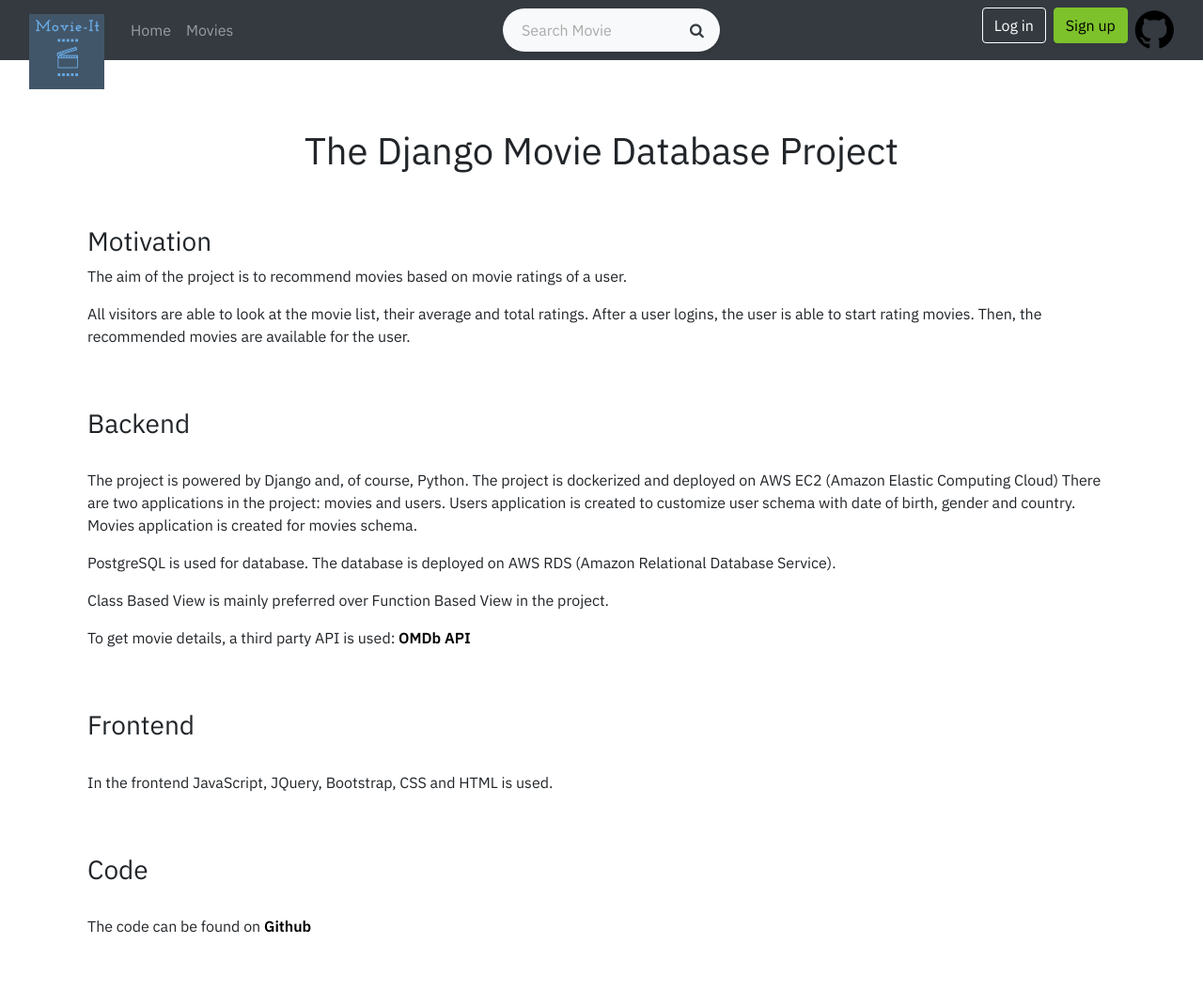
After one commit to gorkemarslan/Django-Movie-Database, a Django app: page /about/ in a window 1280 px wide. The commit adds this page. Shown: the whole page at 94% size. Run offline with Django 3.2, Linux system fonts and the light colour scheme; some libraries are stand-ins or nearby versions.

Commit message:
About page is created.

```diff
--- a/movies/urls.py
+++ b/movies/urls.py
@@ -1,6 +1,6 @@
 from django.urls import path
 from .views import HomePageView, MovieListView, MovieRecommendationView, MovieDetailView
-from .views import UserStarsListView, SearchResultsListView
+from .views import UserStarsListView, SearchResultsListView, AboutPageView
 
 
 urlpatterns = [
@@ -10,4 +10,5 @@ urlpatterns = [
     path('recommendation/', MovieRecommendationView.as_view(), name='recommendation'),
     path('stars/', UserStarsListView.as_view(), name='user_stars_list'),
     path('search/', SearchResultsListView.as_view(), name='search'),
+    path('about/', AboutPageView.as_view(), name='about'),
 ]
--- a/movies/views.py
+++ b/movies/views.py
@@ -12,6 +12,10 @@ from .paginations import custom_paginate_queryset
 
 class HomePageView(generic.TemplateView):
     template_name = 'movies/home.html'
+
+
+class AboutPageView(generic.TemplateView):
+    template_name = 'movies/about.html'
 
 
 class MovieListView(generic.ListView):
--- /dev/null
+++ b/templates/movies/about.html
@@ -0,0 +1,62 @@
+{% extends '_base.html' %}
+{% load static %}
+
+{% block title %}About{% endblock title %}
+
+{% block content %}
+<div class="mr-2 ml-2 center-block">
+    <br>
+    <h1 class="text-center">The Django Movie Database Project</h1>
+    <br><br>
+    <h3>Motivation</h3>
+    <div>
+        <p>The aim of the project is to recommend movies based on movie ratings of a user.</p>
+        <p>
+            All visitors are able to look at the movie list, their average and total ratings.
+            After a user logins, the user is able to start rating movies. Then, the recommended movies are available
+            for the user.
+        </p>
+    </div>
+    <br><br>
+    <h3>Backend</h3>
+    <br>
+    <p>
+        The project is powered by Django and, of course, Python.
+        The project is dockerized and deployed on AWS EC2 (Amazon Elastic Computing Cloud)
+        There are two applications in the project: movies and users.
+        Users application is created to customize user schema with date of birth, gender and country.
+        Movies application is created for movies schema.
+    </p>
+    <p>
+        PostgreSQL is used for database. The database is deployed on AWS RDS (Amazon Relational Database Service).
+    </p>
+    <p>
+        Class Based View is mainly preferred over Function Based View in the project.
+    </p>
+    <p>
+        To get movie details, a third party API is used:
+        <a href="https://www.omdbapi.com/"
+           target="_blank"
+           rel="noopener noreferrer"
+        >
+            <span style="font-weight: bold">OMDb API</span>
+        </a>
+    </p>
+    <br><br>
+    <h3>Frontend</h3>
+    <br>
+    <p>In the frontend JavaScript, JQuery, Bootstrap, CSS and HTML is used.</p>
+    <br><br>
+    <h3>Code</h3>
+    <br>
+    The code can be found on
+    <a
+        href="https://github.com/gorkemarslan/Django-Movie-Database"
+        target="_blank"
+        rel="noopener noreferrer"
+    >
+        <span style="font-weight: bold">Github</span>
+    </a>
+    <br><br><br><br>
+</div>
+{% endblock content %}
--- a/templates/movies/home.html
+++ b/templates/movies/home.html
@@ -25,8 +25,7 @@
                 <div class="col-lg-6">
                     <div class="button-container">
                         <a class="btn-solid-lg" href="{% url 'movie_list' %}">Movies</a>
-                        <a class="btn-outline-lg" href="#contact">About</a>
-
+                        <a class="btn-outline-lg" href="{% url 'about' %}">About</a>
                     </div>
                 </div>
             </div>
```
